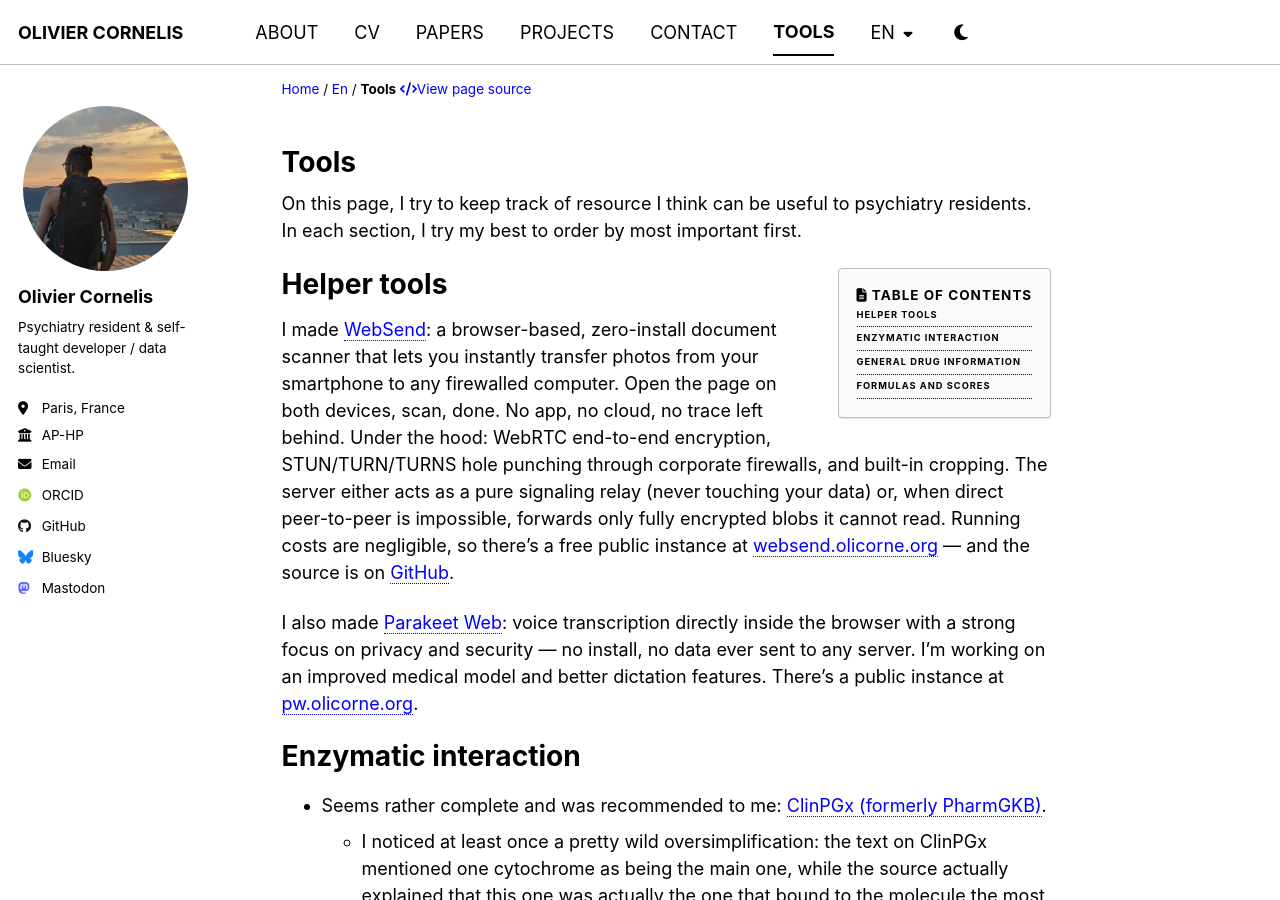
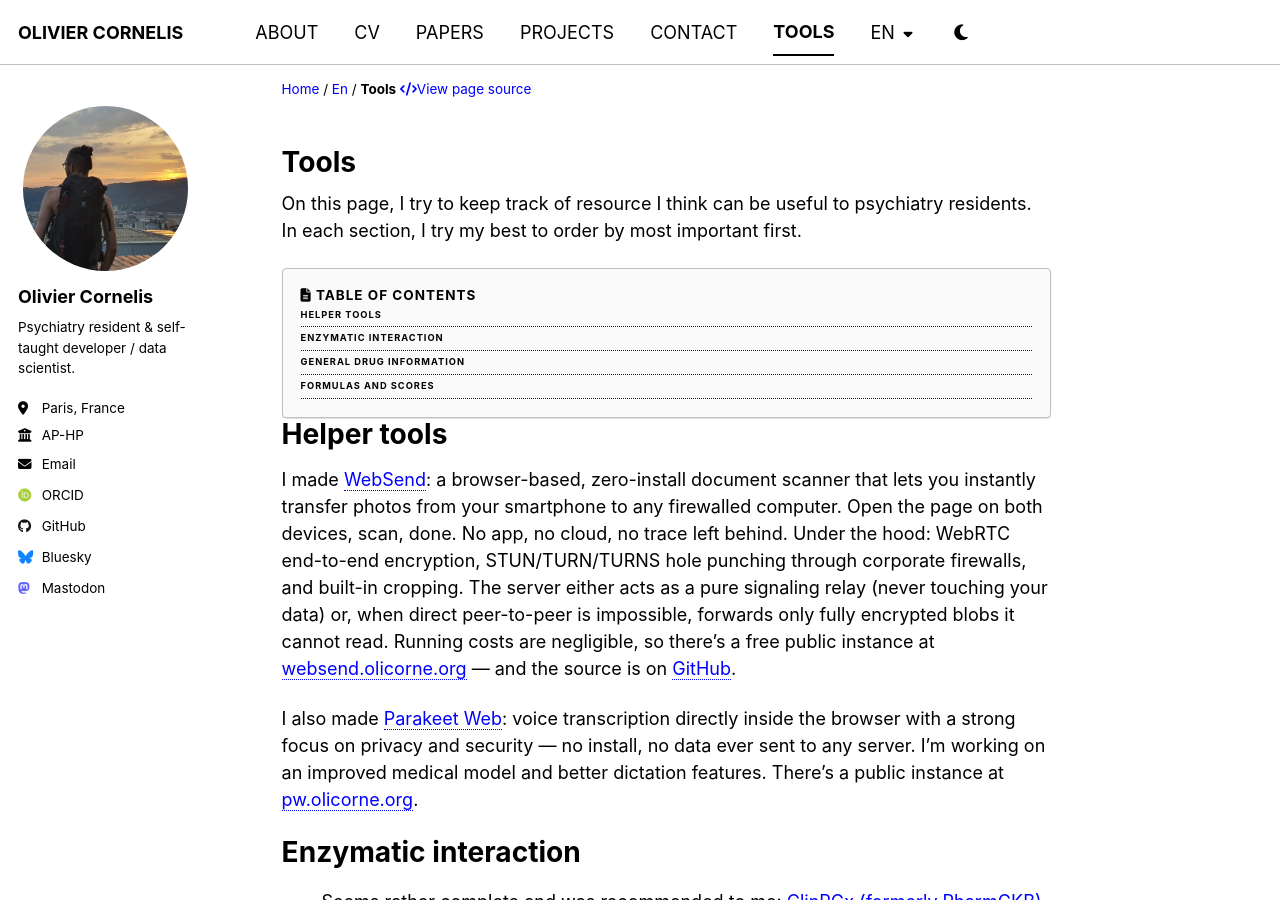
Before and after one commit to thiswillbeyourgithub/website, a Jekyll site: the page built from _pages/en/tools.md, in a window 1280 px wide and 900 px high. Built offline with Jekyll 4.4.1, drawn with Linux system fonts in a browser that asks for light colours; some web fonts are replaced.

Commit message:
usz tocwide fo tools
Signed-off-by: thiswillbeyourgithub <26625900+thiswillbeyourgithub@users.noreply.github.com>

```diff
--- a/_pages/en/tools.md
+++ b/_pages/en/tools.md
@@ -11,7 +11,7 @@ redirect_from:
 
 On this page, I try to keep track of resource I think can be useful to psychiatry residents. In each section, I try my best to order by most important first.
 
-{% include toc %}
+{% include toc_wide %}
 
 # Helper tools
 I made [WebSend](https://websend.olicorne.org): a browser-based, zero-install document scanner that lets you instantly transfer photos from your smartphone to any firewalled computer. Open the page on both devices, scan, done. No app, no cloud, no trace left behind. Under the hood: WebRTC end-to-end encryption, STUN/TURN/TURNS hole punching through corporate firewalls, and built-in cropping. The server either acts as a pure signaling relay (never touching your data) or, when direct peer-to-peer is impossible, forwards only fully encrypted blobs it cannot read. Running costs are negligible, so there's a free public instance at [websend.olicorne.org](https://websend.olicorne.org) — and the source is on [GitHub](https://github.com/thiswillbeyourgithub/WebSend).
```
Also changed, not shown: _pages/fr/tools.md (+1 -1 lines).
